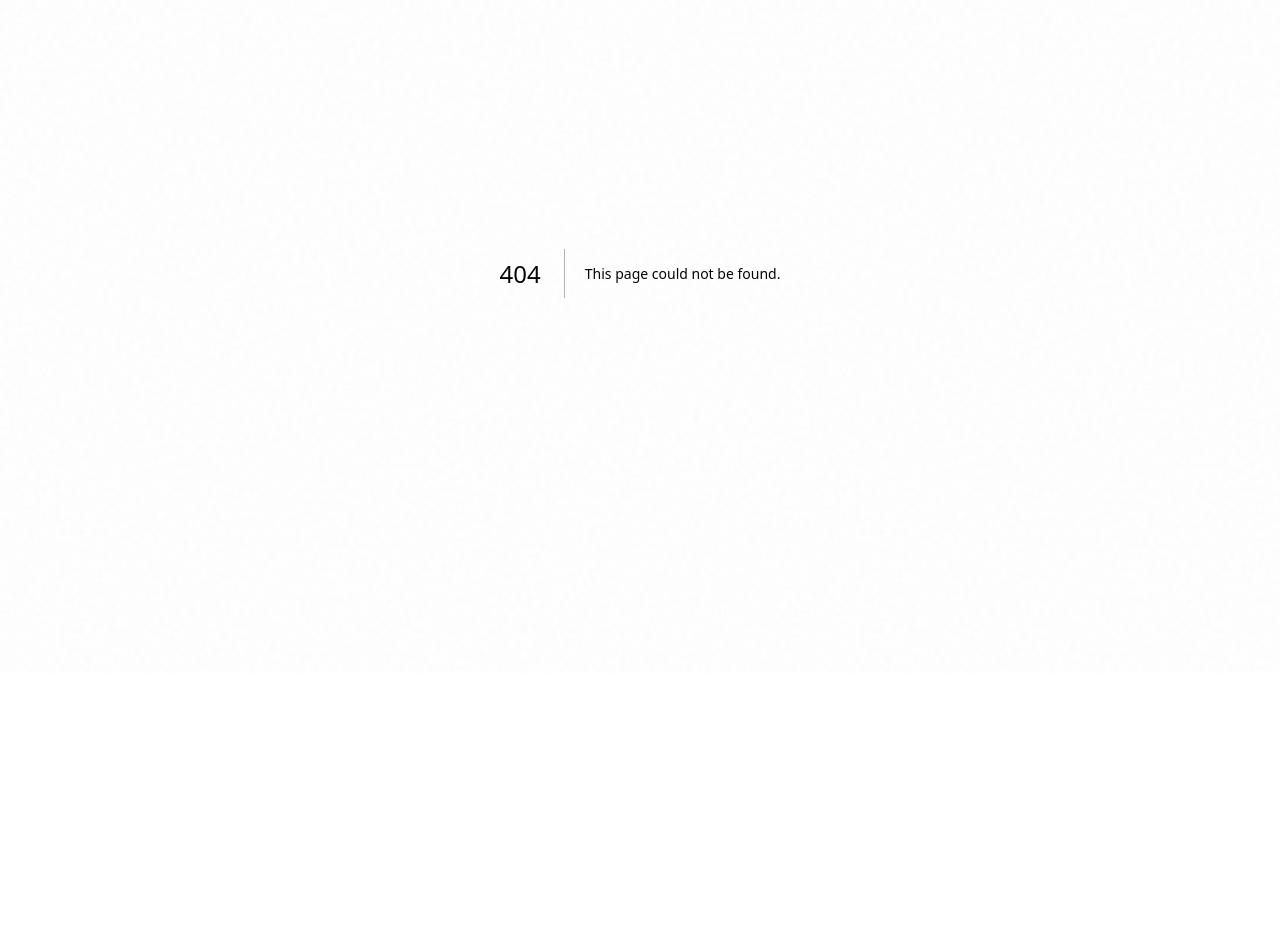
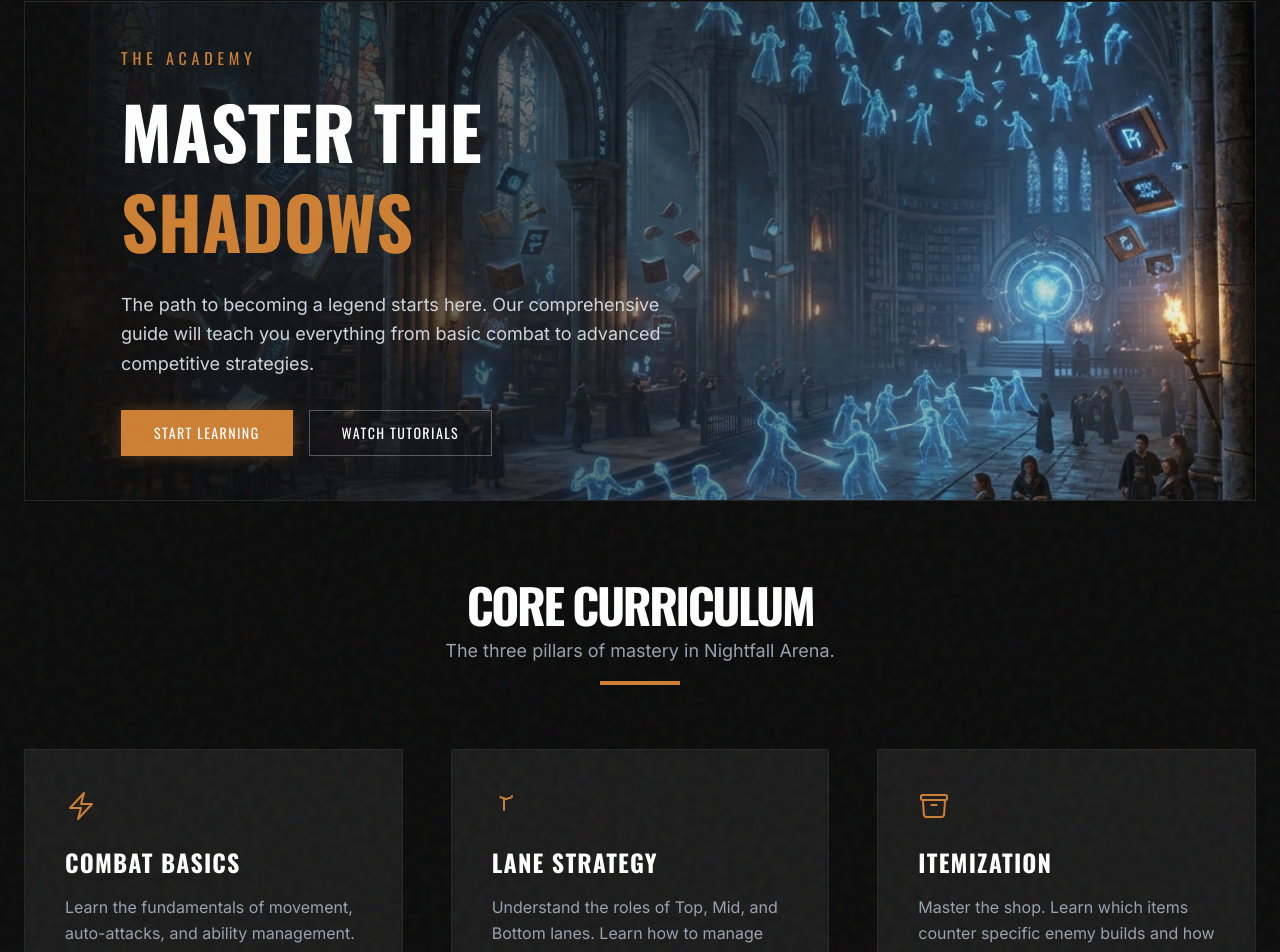
Before and after one commit to mutlukurt/nightfall-arena, a Next.js app: page /academy in a window 1280 px wide. Before the commit this address had no page. Shown: the part 127-1079 px from the top of the page. Before the commit the page ends 800 px from the top, so only its background shows below. Built offline with nearby package versions, Linux system fonts and the light colour scheme.

Commit message:
feat: Create dedicated Academy page for beginners and update navigation

```diff
--- /dev/null
+++ b/src/app/academy/page.tsx
@@ -0,0 +1,115 @@
+import React from "react";
+import Image from "next/image";
+import { Navbar } from "@/components/Navbar";
+import { Footer } from "@/components/Footer";
+import { SectionTitle } from "@/components/SectionTitle";
+import { Button } from "@/components/Button";
+
+export default function AcademyPage() {
+  const lessons = [
+    {
+      title: "COMBAT BASICS",
+      desc: "Learn the fundamentals of movement, auto-attacks, and ability management. Timing is everything in the Eclipse Fold.",
+      icon: (
+        <svg xmlns="http://www.w3.org/2000/svg" fill="none" viewBox="0 0 24 24" strokeWidth={1.5} stroke="currentColor" className="w-8 h-8">
+          <path strokeLinecap="round" strokeLinejoin="round" d="M3.75 13.5l10.5-11.25L12 10.5h8.25L9.75 21.75 12 13.5H3.75z" />
+        </svg>
+      )
+    },
+    {
+      title: "LANE STRATEGY",
+      desc: "Understand the roles of Top, Mid, and Bottom lanes. Learn how to manage minion waves and coordinate ganks with your team.",
+      icon: (
+        <svg xmlns="http://www.w3.org/2000/svg" fill="none" viewBox="0 0 24 24" strokeWidth={1.5} stroke="currentColor" className="w-8 h-8">
+          <path strokeLinecap="round" strokeLinejoin="round" d="M9 6.75V15m6-10.5v.115c0 .474-.365.883-.83 1.032l-3.34 1.077a.75.75 0 01-.46 0l-3.34-1.077A1.073 1.073 0 006.25 5.365V5.25" />
+        </svg>
+      )
+    },
+    {
+      title: "ITEMIZATION",
+      desc: "Master the shop. Learn which items counter specific enemy builds and how to optimize your hero's power spikes.",
+      icon: (
+        <svg xmlns="http://www.w3.org/2000/svg" fill="none" viewBox="0 0 24 24" strokeWidth={1.5} stroke="currentColor" className="w-8 h-8">
+          <path strokeLinecap="round" strokeLinejoin="round" d="M20.25 7.5l-.625 10.632a2.25 2.25 0 01-2.247 2.118H6.622a2.25 2.25 0 01-2.247-2.118L3.75 7.5M10 11.25h4M3.375 7.5h17.25c.621 0 1.125-.504 1.125-1.125v-1.5c0-.621-.504-1.125-1.125-1.125H3.375c-.621 0-1.125.504-1.125 1.125v1.5c0 .621.504 1.125 1.125 1.125z" />
+        </svg>
+      )
+    }
+  ];
+
+  return (
+    <main className="min-h-screen bg-charcoal">
+      <Navbar />
+
+      <div className="pt-32 pb-24">
+        <div className="container mx-auto px-6">
+          {/* Hero Section */}
+          <div className="relative h-[500px] mb-20 group overflow-hidden border border-white/10">
+            <Image
+              src="/images/academy-hero.png"
+              alt="Academy"
+              fill
+              className="object-cover transition-transform duration-1000 group-hover:scale-105"
+            />
+            <div className="absolute inset-0 bg-gradient-to-r from-charcoal via-charcoal/50 to-transparent" />
+            <div className="absolute inset-0 flex flex-col justify-center px-12 md:px-24">
+              <span className="text-bronze font-oswald tracking-[0.3em] mb-4">THE ACADEMY</span>
+              <h1 className="text-5xl md:text-7xl font-oswald font-bold text-white mb-6 uppercase leading-tight">
+                Master the <br /> <span className="text-bronze">Shadows</span>
+              </h1>
+              <p className="max-w-xl text-gray-300 font-inter text-lg leading-relaxed mb-8">
+                The path to becoming a legend starts here. Our comprehensive guide will teach you everything from basic combat to advanced competitive strategies.
+              </p>
+              <div className="flex gap-4">
+                <Button variant="primary">START LEARNING</Button>
+                <Button variant="outline">WATCH TUTORIALS</Button>
+              </div>
+            </div>
+          </div>
+
+          <SectionTitle
+            title="CORE CURRICULUM"
+            subtitle="The three pillars of mastery in Nightfall Arena."
+            centered
+          />
+
+          <div className="grid grid-cols-1 md:grid-cols-3 gap-12 mt-16">
+            {lessons.map((lesson) => (
+              <div key={lesson.title} className="bg-charcoal-light p-10 border border-white/5 hover:border-bronze/30 transition-all group">
+                <div className="text-bronze mb-6 group-hover:scale-110 transition-transform origin-left">
+                  {lesson.icon}
+                </div>
+                <h3 className="text-2xl font-oswald font-bold text-white mb-4 tracking-wider uppercase">{lesson.title}</h3>
+                <p className="text-gray-400 font-inter leading-relaxed">
+                  {lesson.desc}
+                </p>
+              </div>
+            ))}
+          </div>
+
+          {/* Video Section Placeholder */}
+          <div className="mt-24 bg-bronze/5 border border-bronze/20 p-12 text-center rounded-sm">
+            <h2 className="text-3xl font-oswald font-bold text-white mb-4 uppercase">Beginner's Video Guide</h2>
+            <p className="text-gray-400 mb-8 max-w-2xl mx-auto">
+              Prefer watching? Check out our 5-minute crash course covering everything you need to know for your first match.
+            </p>
+            <div className="relative aspect-video max-w-4xl mx-auto bg-black border border-white/10 flex items-center justify-center group cursor-pointer overflow-hidden">
+              <Image
+                src="/images/battlefield-bg.png"
+                alt="Video Preview"
+                fill
+                className="opacity-40 group-hover:scale-105 transition-transform duration-700"
+              />
+              <div className="w-20 h-20 bg-bronze flex items-center justify-center rounded-full text-charcoal group-hover:scale-110 transition-transform z-10">
+                <svg xmlns="http://www.w3.org/2000/svg" fill="currentColor" viewBox="0 0 24 24" className="w-10 h-10 ml-1">
+                  <path d="M8 5v14l11-7z" />
+                </svg>
+              </div>
+            </div>
+          </div>
+        </div>
+      </div>
+
+      <Footer />
+    </main>
+  );
+}
--- a/src/components/Footer.tsx
+++ b/src/components/Footer.tsx
@@ -15,7 +15,7 @@ export const Footer = () => {
             <p className="text-gray-500 text-sm mb-6 leading-relaxed">
               New to the arena? Learn the basics of combat, lanes, and items in our comprehensive beginner's academy.
             </p>
-            <Link href="/game" className="w-full md:w-auto">
+            <Link href="/academy" className="w-full md:w-auto">
               <Button variant="outline" className="w-full md:w-auto">VISIT THE ACADEMY</Button>
             </Link>
           </div>
--- a/src/components/Navbar.tsx
+++ b/src/components/Navbar.tsx
@@ -16,7 +16,7 @@ export const Navbar = () => {
     return () => window.removeEventListener("scroll", handleScroll);
   }, []);
 
-  const navLinks = ["GAME", "HEROES", "NEWS", "COMMUNITY", "SUPPORT"];
+  const navLinks = ["GAME", "ACADEMY", "HEROES", "NEWS", "COMMUNITY", "SUPPORT"];
 
   return (
     <>
```
Also changed, not shown: public/images/academy-hero.png (added).
